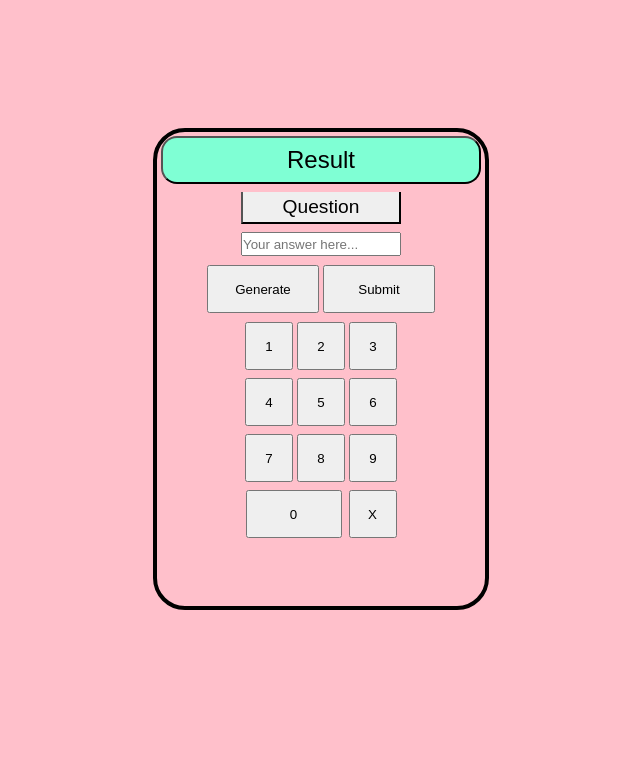
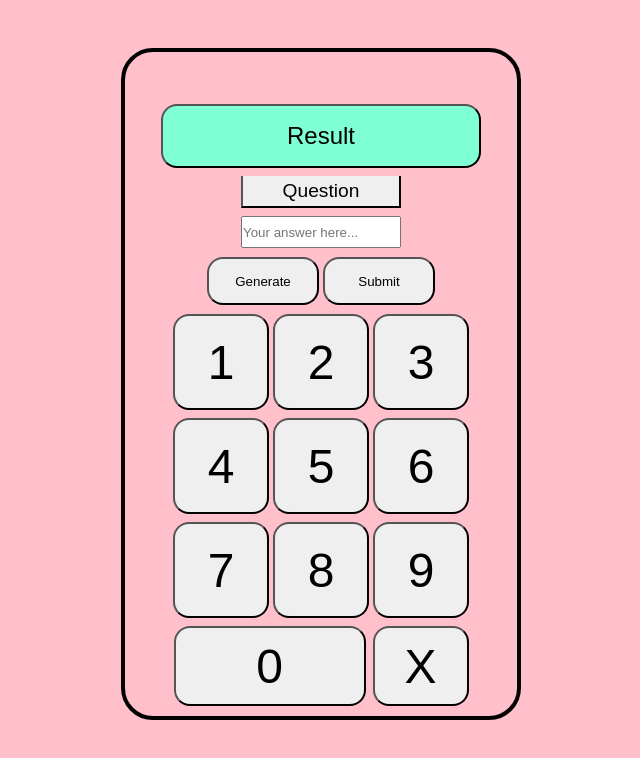
Before and after one commit to me-anurag/SpeedCalculation, a plain HTML site: page index.html in a window 1280 px wide. Shown: the whole page, without its empty margins (319-959 px from the left). Drawn offline with Linux system fonts and the light colour scheme.

Commit message:
made buttons bigger

```diff
--- a/index.css
+++ b/index.css
@@ -13,10 +13,10 @@ body{
 }
 ul{
     display: flex;
-    margin-top: 8rem;
-    border:4px solid black;
+    margin-top: 3rem;
+    border:4px solid rgb(0, 0, 0);
+    height: 42rem;
     width:25rem;
-    width:auto;
     flex-direction: column;
     align-items: center;
     align-self: center;
@@ -29,9 +29,9 @@ li{
     margin:4px;
 }
 #result{
-    margin-top: 0;
+    margin-top: 3rem;
     width:20rem;
-    height: 3rem;
+    height: 4rem;
     border-radius: 1rem;
     font-size: 1.5rem;
     background-color: aquamarine;
@@ -44,7 +44,7 @@ li{
     box-shadow: inset;
 }
 #inputArea{
-    height: 1.5rem;
+    height: 2rem;
     width: 10rem;
 }
 .horizontalBtn{
@@ -53,21 +53,32 @@ li{
 #generate{
     height: 3rem;
     width:7rem;
+    border-radius: 1rem;
 }
 #submit{
     height: 3rem;
     width:7rem;
+    border-radius: 1rem;
 }
 #one,#two,#three,#four,#five,#six,#seven,#eight,#nine{
-    width:3rem;
-    height:3rem;
+    width:6rem;
+    height:6rem;
+    font-size: 3rem;
+    border-radius: 1rem;
 }
 #zero{
+    width:12rem;
+    height:5rem;
+    font-size: 3rem;
+    text-align: center;
+    border-radius: 1rem;
+
+}
+
+#backspace{
     width:6rem;
-    height:3rem;
+    height:5rem;
+    margin-left: 3px;
+    font-size: 3rem;
+    border-radius: 1rem;
 }
-#backspace{
-    width:3rem;
-    height:3rem;
-    margin-left: 3px;
-}
```
